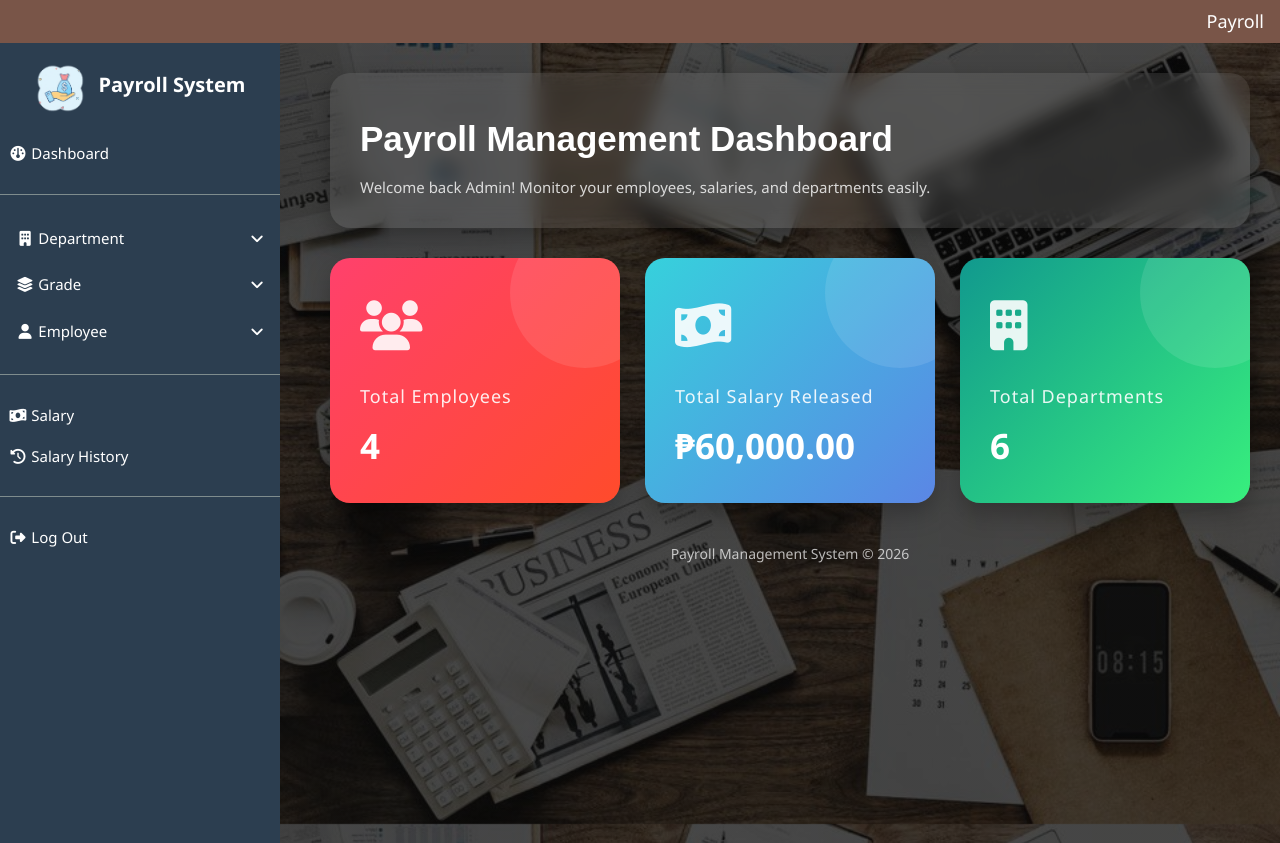
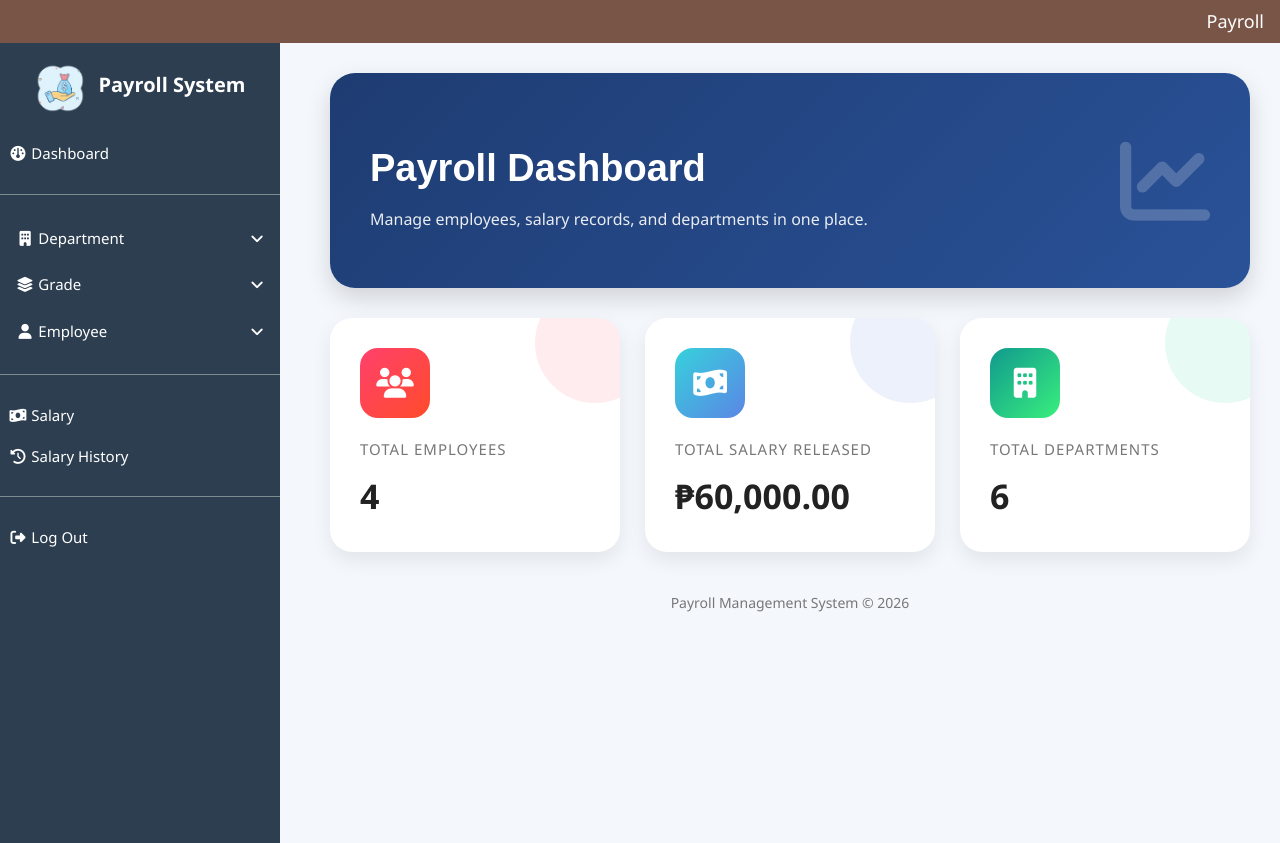
Before and after one commit to katlenegonzales22-code/PayrollManagement, a PHP site: page /dashboard.php in a window 1280 px wide. Run offline with PHP 8.4, Linux system fonts and the light colour scheme; data comes from the database, SQL or seed files in the repository.

Commit message:
Created dashboard interface

```diff
--- a/dashboard.php
+++ b/dashboard.php
@@ -38,120 +38,152 @@ $totalDepartment = $departmentData['total_department'];
         }
 
         body{
-            background:
-            linear-gradient(rgba(10,10,10,0.75), rgba(10,10,10,0.75)),
-            url('image/dashboard.jpg');
-            background-size: cover;
-            background-position: center;
-            background-attachment: fixed;
-            min-height: 100vh;
+            background: #f4f7fc;
+            min-height:100vh;
         }
 
         .dashboard-container{
-            padding: 30px;
+            padding:30px;
         }
 
-        .welcome-box{
-            background: rgba(255,255,255,0.08);
-            backdrop-filter: blur(10px);
-            border-radius: 20px;
-            padding: 30px;
-            color: white;
-            margin-bottom: 30px;
-            box-shadow: 0 8px 25px rgba(0,0,0,0.3);
+        .hero-section{
+            background: linear-gradient(135deg, #1e3c72, #2a5298);
+            border-radius:25px;
+            padding:40px;
+            color:white;
+            display:flex;
+            justify-content:space-between;
+            align-items:center;
+            flex-wrap:wrap;
+            box-shadow:0 10px 25px rgba(0,0,0,0.15);
+            margin-bottom:30px;
         }
 
-        .welcome-box h1{
-            font-size: 35px;
-            font-weight: bold;
+        .hero-text h1{
+            font-size:38px;
+            font-weight:bold;
+            margin-bottom:10px;
         }
 
-        .welcome-box p{
-            opacity: 0.8;
-            margin-top: 8px;
+        .hero-text p{
+            opacity:0.9;
+            font-size:16px;
+        }
+
+        .hero-icon{
+            font-size:90px;
+            opacity:0.2;
         }
 
         .card-grid{
-            display: grid;
-            grid-template-columns: repeat(auto-fit, minmax(250px, 1fr));
-            gap: 25px;
+            display:grid;
+            grid-template-columns:repeat(auto-fit, minmax(260px,1fr));
+            gap:25px;
         }
 
         .dashboard-card{
-            position: relative;
-            overflow: hidden;
-            border-radius: 20px;
-            padding: 30px;
-            color: white;
-            transition: 0.3s ease;
-            box-shadow: 0 10px 25px rgba(0,0,0,0.25);
+            background:white;
+            border-radius:22px;
+            padding:30px;
+            position:relative;
+            overflow:hidden;
+            transition:0.3s ease;
+            box-shadow:0 8px 20px rgba(0,0,0,0.08);
         }
 
         .dashboard-card:hover{
-            transform: translateY(-8px);
+            transform:translateY(-6px);
         }
 
         .dashboard-card::before{
-            content: '';
-            position: absolute;
-            width: 150px;
-            height: 150px;
-            background: rgba(255,255,255,0.1);
-            border-radius: 50%;
-            top: -40px;
-            right: -40px;
+            content:'';
+            position:absolute;
+            width:120px;
+            height:120px;
+            border-radius:50%;
+            top:-35px;
+            right:-35px;
+            opacity:0.1;
         }
 
-        .card-red{
-            background: linear-gradient(135deg, #ff416c, #ff4b2b);
+        .card-red::before{
+            background:#ff4b5c;
         }
 
-        .card-blue{
-            background: linear-gradient(135deg, #36d1dc, #5b86e5);
+        .card-blue::before{
+            background:#4e73df;
         }
 
-        .card-green{
-            background: linear-gradient(135deg, #11998e, #38ef7d);
+        .card-green::before{
+            background:#1cc88a;
         }
 
         .card-icon{
-            font-size: 50px;
-            opacity: 0.9;
-            margin-bottom: 20px;
+            width:70px;
+            height:70px;
+            border-radius:18px;
+            display:flex;
+            justify-content:center;
+            align-items:center;
+            font-size:30px;
+            color:white;
+            margin-bottom:20px;
+        }
+
+        .red-icon{
+            background:linear-gradient(135deg,#ff416c,#ff4b2b);
+        }
+
+        .blue-icon{
+            background:linear-gradient(135deg,#36d1dc,#5b86e5);
+        }
+
+        .green-icon{
+            background:linear-gradient(135deg,#11998e,#38ef7d);
         }
 
         .card-title{
-            font-size: 18px;
-            letter-spacing: 1px;
-            margin-bottom: 10px;
-            opacity: 0.9;
+            color:#777;
+            font-size:15px;
+            margin-bottom:10px;
+            letter-spacing:1px;
         }
 
         .card-value{
-            font-size: 35px;
-            font-weight: bold;
+            font-size:34px;
+            font-weight:bold;
+            color:#222;
         }
 
         .footer-text{
-            margin-top: 40px;
-            text-align: center;
-            color: rgba(255,255,255,0.7);
-            font-size: 14px;
+            margin-top:40px;
+            text-align:center;
+            color:#777;
+            font-size:14px;
         }
 
         @media(max-width:768px){
             .dashboard-container{
-                padding: 15px;
+                padding:15px;
             }
 
-            .welcome-box h1{
-                font-size: 25px;
+            .hero-section{
+                padding:30px 20px;
+            }
+
+            .hero-text h1{
+                font-size:28px;
+            }
+
+            .hero-icon{
+                display:none;
             }
         }
     </style>
 </head>
 
 <body>
+
 
 <?php include('parts/header.php') ?>
 <?php include('parts/sidebar.php') ?>
@@ -167,63 +199,76 @@ $totalDepartment = $departmentData['total_department'];
 
     <div class="dashboard-container">
 
-        <!-- Welcome Section -->
-        <div class="welcome-box">
-            <h1>Payroll Management Dashboard</h1>
-            <p>Welcome back Admin! Monitor your employees, salaries, and departments easily.</p>
+        <!-- Hero Section -->
+        <div class="hero-section">
+
+            <div class="hero-text">
+                <h1>Payroll Dashboard</h1>
+                <p>Manage employees, salary records, and departments in one place.</p>
+            </div>
+
+            <div class="hero-icon">
+                <i class="fa-solid fa-chart-line"></i>
+            </div>
+
         </div>
 
-        <!-- Cards -->
+        <!-- Dashboard Cards -->
         <div class="card-grid">
 
             <!-- Employee -->
             <div class="dashboard-card card-red">
-                <div class="card-icon">
+
+                <div class="card-icon red-icon">
                     <i class="fa-solid fa-users"></i>
                 </div>
 
                 <div class="card-title">
-                    Total Employees
+                    TOTAL EMPLOYEES
                 </div>
 
                 <div class="card-value">
                     <?php echo $totalEmployee; ?>
                 </div>
+
             </div>
 
             <!-- Salary -->
             <div class="dashboard-card card-blue">
-                <div class="card-icon">
+
+                <div class="card-icon blue-icon">
                     <i class="fa-solid fa-money-bill-wave"></i>
                 </div>
 
                 <div class="card-title">
-                    Total Salary Released
+                    TOTAL SALARY RELEASED
                 </div>
 
                 <div class="card-value">
                     ₱<?php echo number_format($totalSalary, 2); ?>
                 </div>
+
             </div>
 
             <!-- Department -->
             <div class="dashboard-card card-green">
-                <div class="card-icon">
+
+                <div class="card-icon green-icon">
                     <i class="fa-solid fa-building"></i>
                 </div>
 
                 <div class="card-title">
-                    Total Departments
+                    TOTAL DEPARTMENTS
                 </div>
 
                 <div class="card-value">
                     <?php echo $totalDepartment; ?>
                 </div>
+
             </div>
 
         </div>
 
-        <!-- Footer -->
         <div class="footer-text">
             Payroll Management System © 2026
         </div>
```
